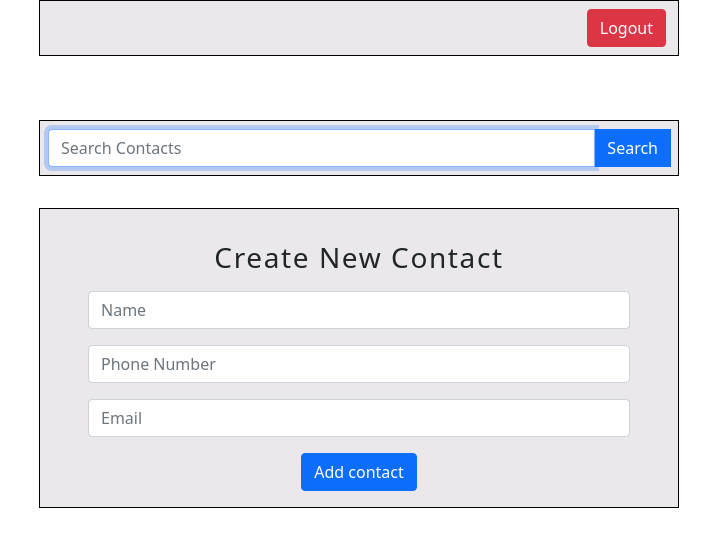
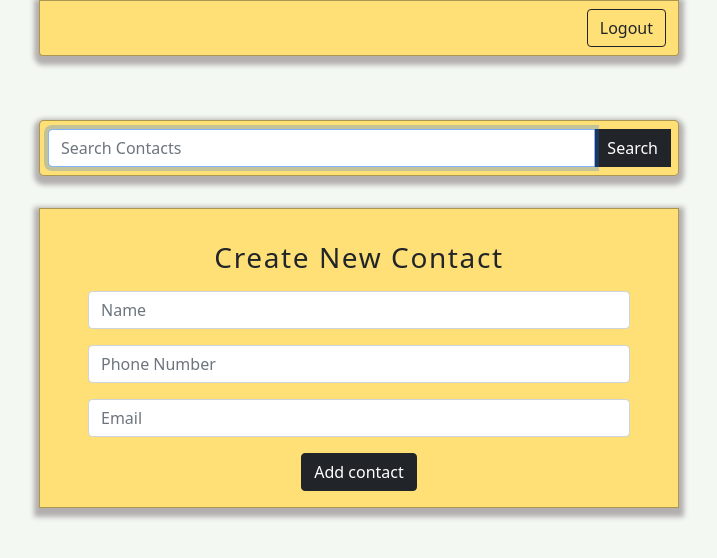
Before and after one commit to RichterMJ/Cop-4331-Small-Project-Group-9, a PHP site: page /contacts.html in a window 1280 px wide. Shown: the top 558 px of the page, without its empty margins (281-998 px from the left). Run offline with PHP 8.4, Linux system fonts and the light colour scheme.

Commit message:
Made color changes and added drop shadows

```diff
--- a/contacts.html
+++ b/contacts.html
@@ -22,19 +22,19 @@
 <body>
 
 	<!-- Welcome bar. -->
-	<nav class="navbar m-auto">
+	<nav class="navbar m-auto rounded-bottom">
 		<div class="container-fluid">
 			<h3 id="welcome"></h3>
-			<button id="redirect-button" class="btn btn-md btn-danger justify-left"><a href="index.html">Logout</a></button>
+			<button id="redirect-button" class="btn btn-md btn-outline-dark justify-left"><a href="index.html">Logout</a></button>
 		</div>
 	</nav>
 
 	<!-- Main body. -->
 	<section>
 		<!-- Seach contacts. -->
-		<div id="search-bar" class="container input-group p-2">
+		<div id="search-bar" class="container input-group p-2 rounded-3">
 			<input id="searchQuery" type="text" class="form-control" placeholder="Search Contacts" autofocus oninput="searchContact()">
-			<button type="button" class="btn btn-primary btn-md btn-block" onclick="searchContact()">Search</button>
+			<button type="button" class="btn btn-dark btn-md btn-block" onclick="searchContact()">Search</button>
 			<br>
 			<span id="addContactResult"></span>
 		</div>
@@ -58,7 +58,7 @@
 			<div class="mb-3">
 				<input type="text" class="form-control" id="email" placeholder="Email">
 			</div>
-			<button type="button" class="btn btn-primary btn-md btn-block" onclick="addContact()">Add contact</button>
+			<button type="button" class="btn btn-dark btn-md btn-block" onclick="addContact()">Add contact</button>
 			<span id="addContactResult"></span>
 		</form>
 
--- a/signup.html
+++ b/signup.html
@@ -32,7 +32,7 @@
             <div class="mb-3">
                 <input type="password" class="form-control" id="password" placeholder="Password">
             </div>
-            <button id="redirect-button" type="button" class="btn btn-primary btn-lg btn-block" onclick="signUp()"><a href="index.html">Sign up</a></button>
+            <button id="redirect-button" type="button" class="btn btn-dark btn-lg btn-block" onclick="signUp()"><a href="index.html">Sign up</a></button>
         </form>
         <span id="signupResult"></span>
 
--- a/styles/stylesheet.css
+++ b/styles/stylesheet.css
@@ -1,3 +1,6 @@
+html body {
+	background-color: #F3F8F2;
+}
 
 section {
     padding: 2em 0 0 0;
@@ -7,8 +10,9 @@ section {
     margin: 2em auto;
     width: 50%;
     letter-spacing: 0.1em;
-    border: 1px solid black;
-    background-color: #eae8ea;
+    border: 1px solid rgba(0, 0, 0, 0.329);
+	background: #fee076;
+	box-shadow: 0 4px 5px 5px #b3afaf;
 }
 
 .forms .form-group label {
@@ -23,6 +27,10 @@ section {
     width: 30%;
 }
 
+#login-form .btn {
+	color: #F3F8F2;
+}
+
 #signup-button a {
     color: inherit;
     text-decoration: none;
@@ -30,8 +38,9 @@ section {
 
 .navbar {
 	width: 50%;
-	border: 1px solid black;
-	background-color: #eae8ea;
+	border: 1px solid rgba(0, 0, 0, 0.329);
+	background: #fee076;
+	box-shadow: 0 4px 5px 5px #b3afaf;
 }
 
 #redirect-button a {
@@ -42,8 +51,9 @@ section {
 #search-bar {
 	margin: 2em auto;
 	width: 50%;
-	border: 1px solid black;
-    background-color: #eae8ea;
+	border: 1px solid rgba(0, 0, 0, 0.329);
+	background: #fee076;
+	box-shadow: 0 4px 5px 5px #b3afaf;
 }
 
 .contacts:nth-child(odd) {
```
Also changed, not shown: index.html (+5 -7 lines).
